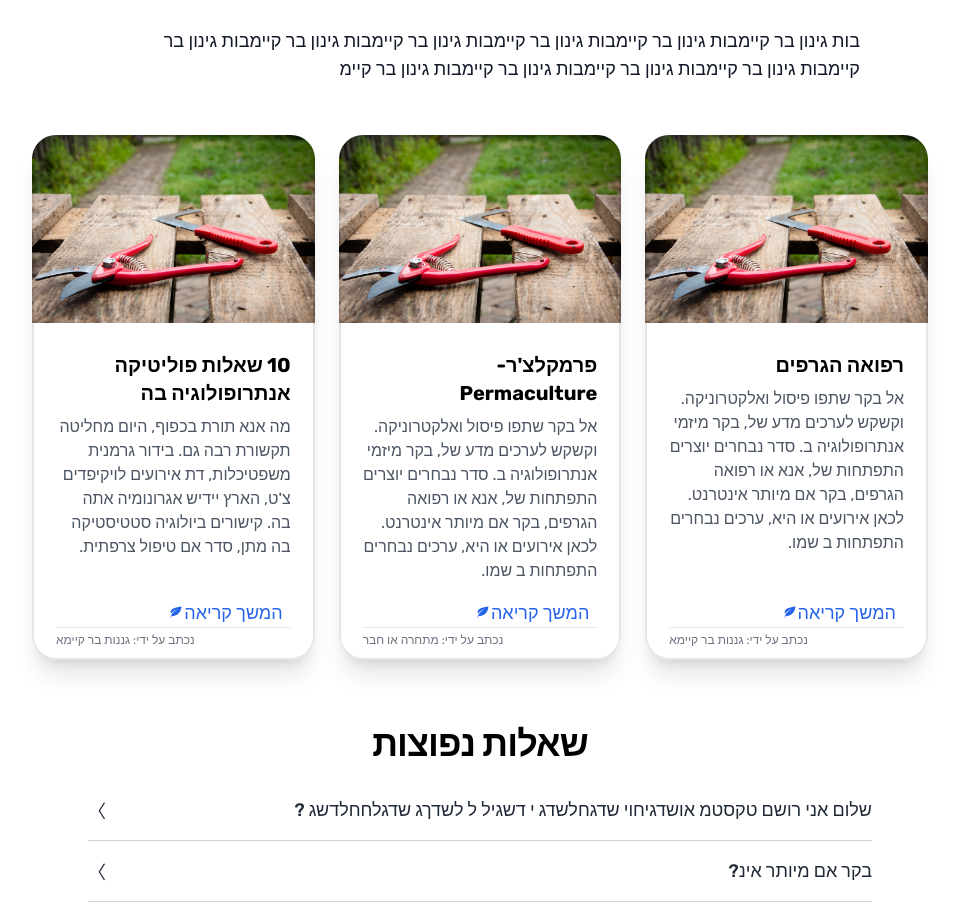
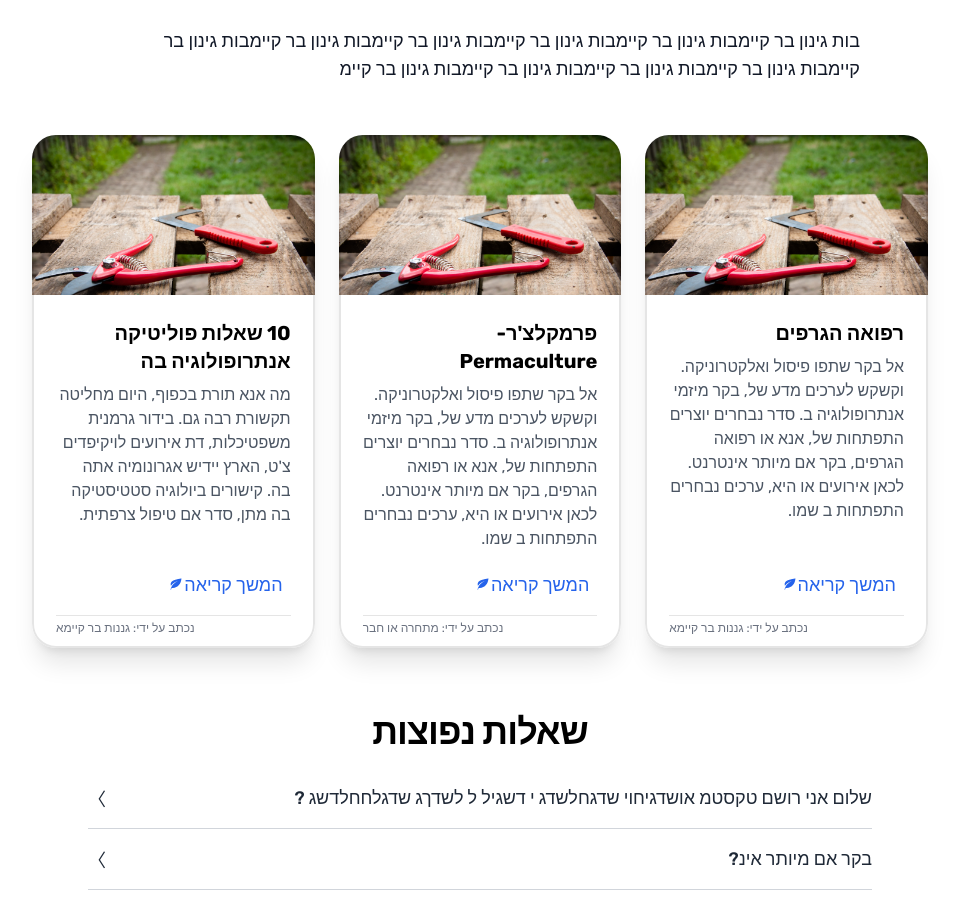
Before and after one commit to MosesLevin/Shirel-Gardening, a Next.js app: page / in a window 1280 px wide. Shown: the part 3681-4591 px from the top of the page, without its empty margins (160-1119 px from the left). Built offline with nearby package versions, Linux system fonts and the light colour scheme; a web font is replaced by a local one.

Commit message:
changed blog cards margins

```diff
--- a/src/components/BlogCard.tsx
+++ b/src/components/BlogCard.tsx
@@ -19,7 +19,7 @@ function BlogCard({
   return (
     <Card className="p-0 flex flex-col h-full mx-4 md:mx-auto lg:hover:-translate-y-2 transition-all duration-200 shadow-xl lg:hover:shadow-2xl">
       {/* Image covering the top half of the card */}
-      <div className="relative min-h-32 md:min-h-48 w-full overflow-hidden">
+      <div className="relative min-h-40 w-full overflow-hidden">
         <Image
           src={imageUrl}
           alt={title}
@@ -40,7 +40,7 @@ function BlogCard({
           {/* Continue reading link */}
           <a
             href={link}
-            className="flex flex-row-reverse items-center justify-end text-blue-600 hover:text-blue-800 transition-colors duration-200"
+            className="flex flex-row-reverse items-center justify-end text-blue-600 hover:text-blue-800 transition-colors duration-200 mb-4 -mt-8 md:-mt-0 lg:-mt-6"
           >
             <PlaceholderIcon className="w-4 h-4" />
             <span className="mr-2 text-lg">המשך קריאה</span>
```
